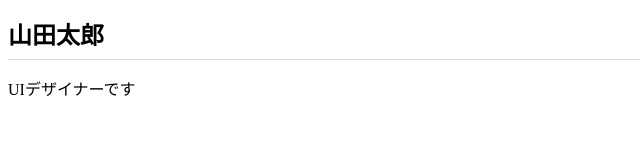
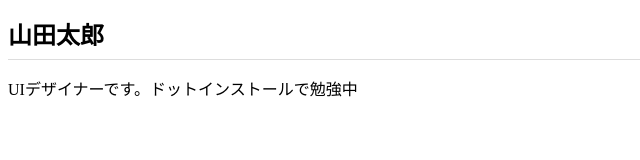
Before and after one commit to yusa0903/yusa0903.github.io, a plain HTML site: page index.html in a window 1280 px wide. Shown: the whole page, without its empty margins (0-640 px from the left). Drawn offline with Linux system fonts and the light colour scheme.

Commit message:
Add files via upload

```diff
--- a/index.html
+++ b/index.html
@@ -9,7 +9,7 @@
 </head>
 <body>
     <h1>山田太郎</h1>
-    <p>UIデザイナーです</p>
+    <p>UIデザイナーです。ドットインストールで勉強中</p>
 
 </body>
 </html>
```
